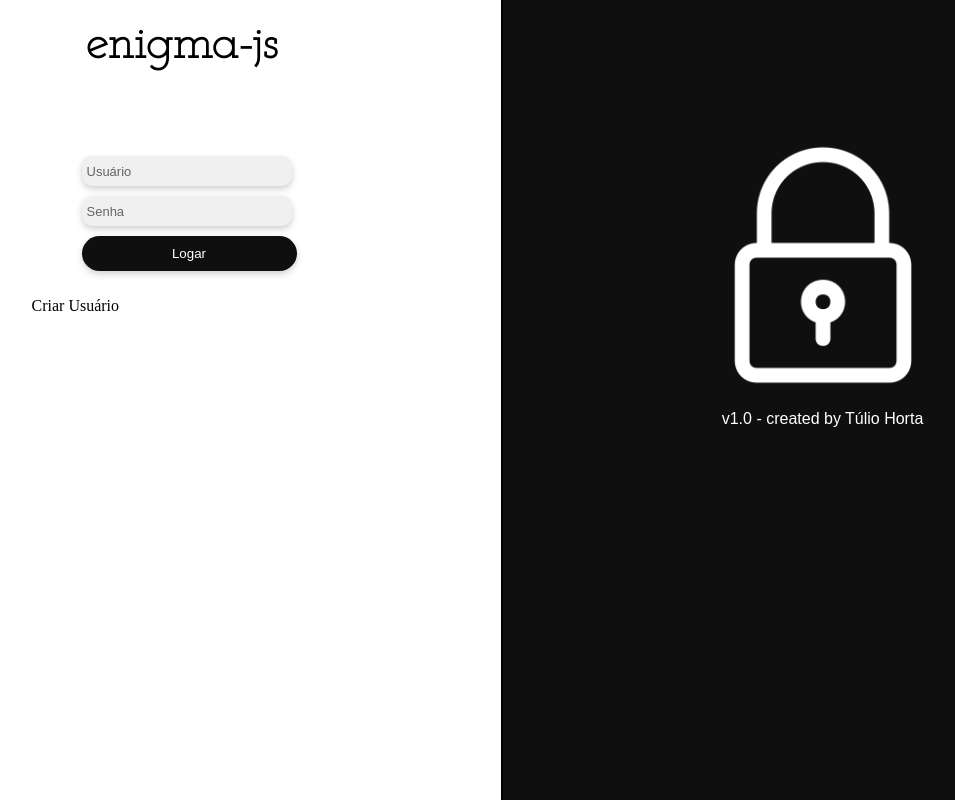
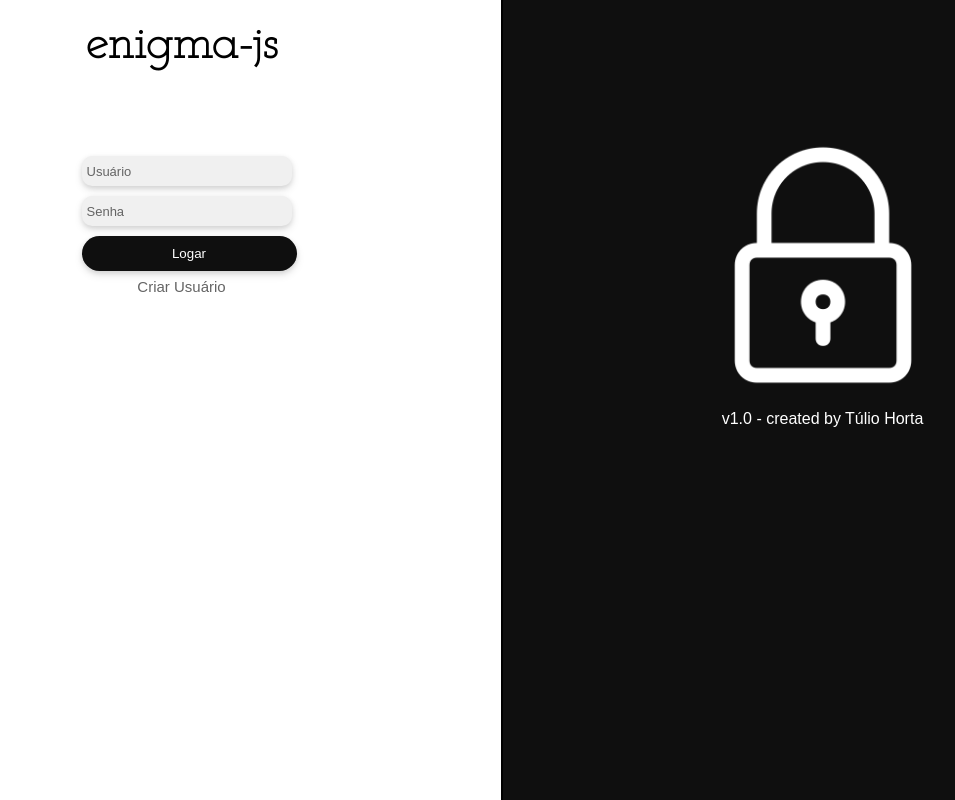
Before and after one commit to tuliofh01/enigma, a React (Create React App) app in the folder Enigma-JS/: page /#/ in a window 1280 px wide. Shown: the whole page, without its empty margins (138-1093 px from the left). Built offline with nearby package versions, Linux system fonts and the light colour scheme.

Commit message:
Update Login.module.css

```diff
--- a/Enigma-JS/src/pages/Login.module.css
+++ b/Enigma-JS/src/pages/Login.module.css
@@ -78,7 +78,7 @@
 
 .button {
   justify-content: center;
-  margin: 5px 50px 10px 50px;
+  margin: 5px 50px 5px 50px;
   width: 215px;
   display: inline-block;
   padding: 10px 20px;
@@ -93,3 +93,18 @@
 .button:hover {
   background-color: rgb(45, 45, 45);
 }
+
+.createUser {
+  margin-top: 0px;
+  color: rgb(100, 100, 100);
+  padding: 2px;
+  text-align: center;
+  font-family: Arial, Helvetica, sans-serif;
+  font-size: 15px;
+  cursor: pointer;
+}
+
+.createUser:hover{
+  color: grey;
+  text-decoration: underline;
+}
```
